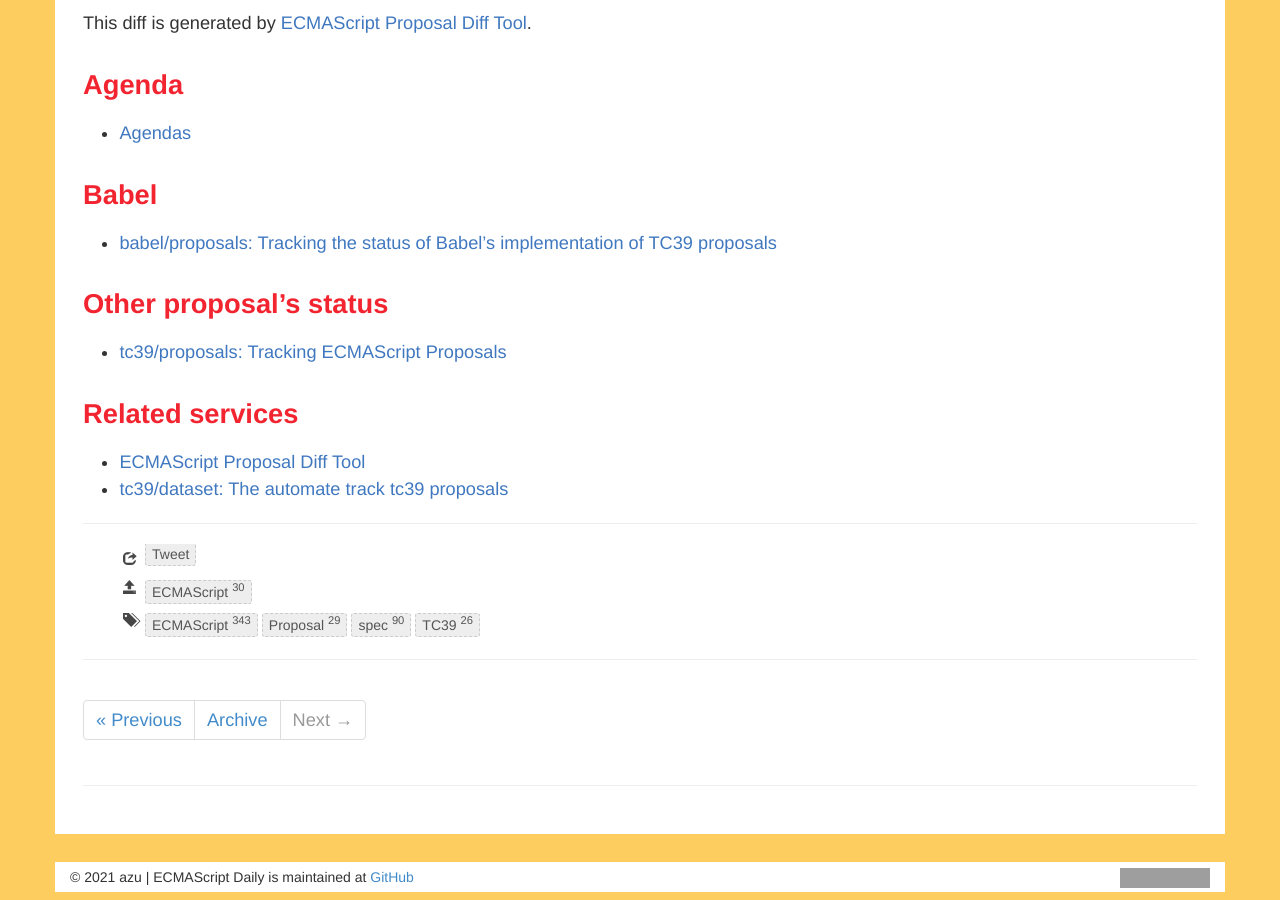
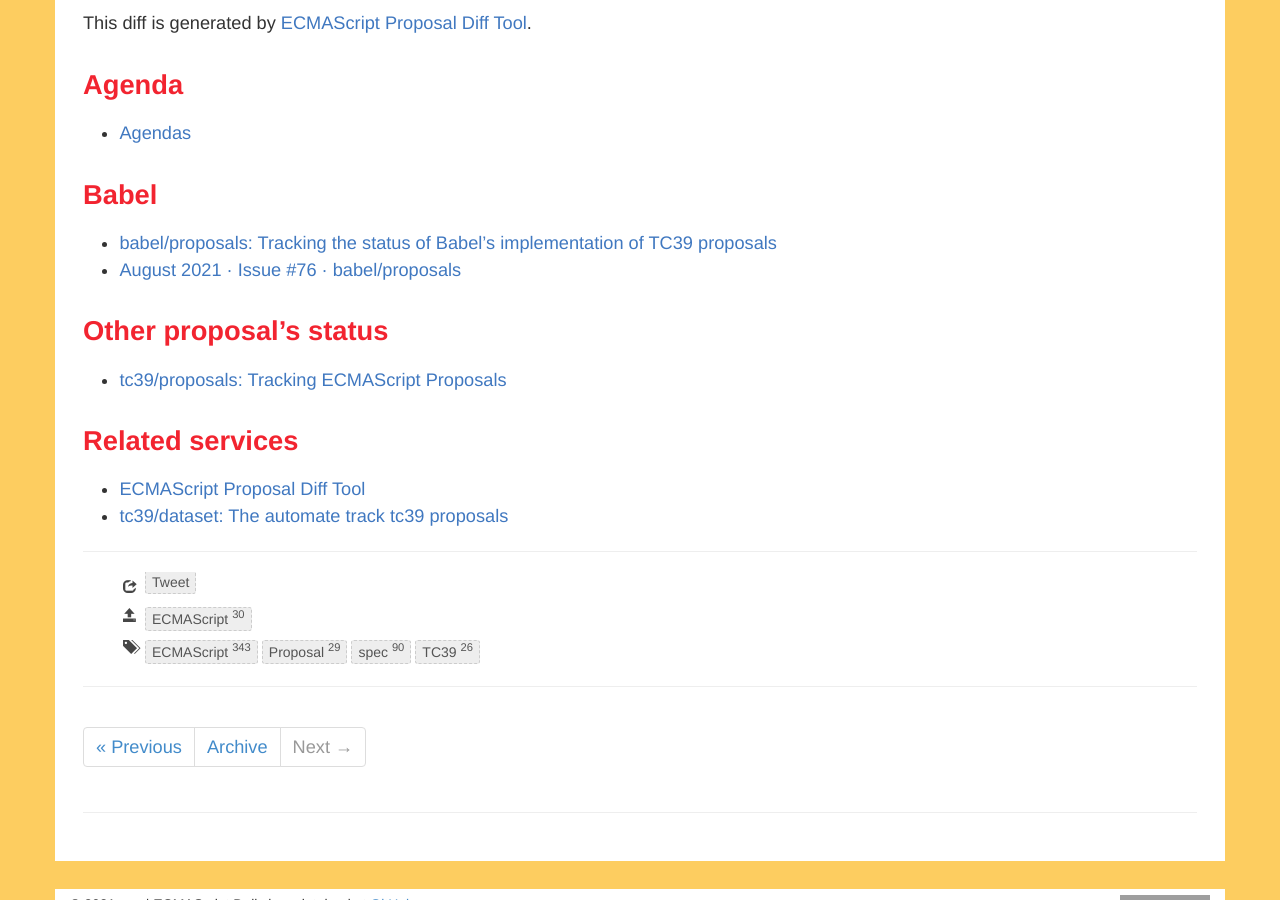
Before and after one commit to ecmascript-daily/ecmascript-daily.github.com, a Jekyll site: the page built from _posts/2021/2021-09-04-ecmascript-proposal-update.md, in a window 1280 px wide and 900 px high, scrolled down 1365 px. Built offline with Jekyll 4.4.1, drawn with Linux system fonts in a browser that asks for light colours; nearby versions of some CDN libraries; comment, search, counter and statistics services are not loaded; grey boxes are pictures that could not be loaded.

Commit message:
Update 2021-09-04-ecmascript-proposal-update.md

```diff
--- a/_posts/2021/2021-09-04-ecmascript-proposal-update.md
+++ b/_posts/2021/2021-09-04-ecmascript-proposal-update.md
@@ -58,6 +58,7 @@
 ### Babel
 
 - [babel/proposals: Tracking the status of Babel's implementation of TC39 proposals](https://github.com/babel/proposals)
+- [August 2021 · Issue #76 · babel/proposals](https://github.com/babel/proposals/issues/76)
 
 ### Other proposal's status
 
```
